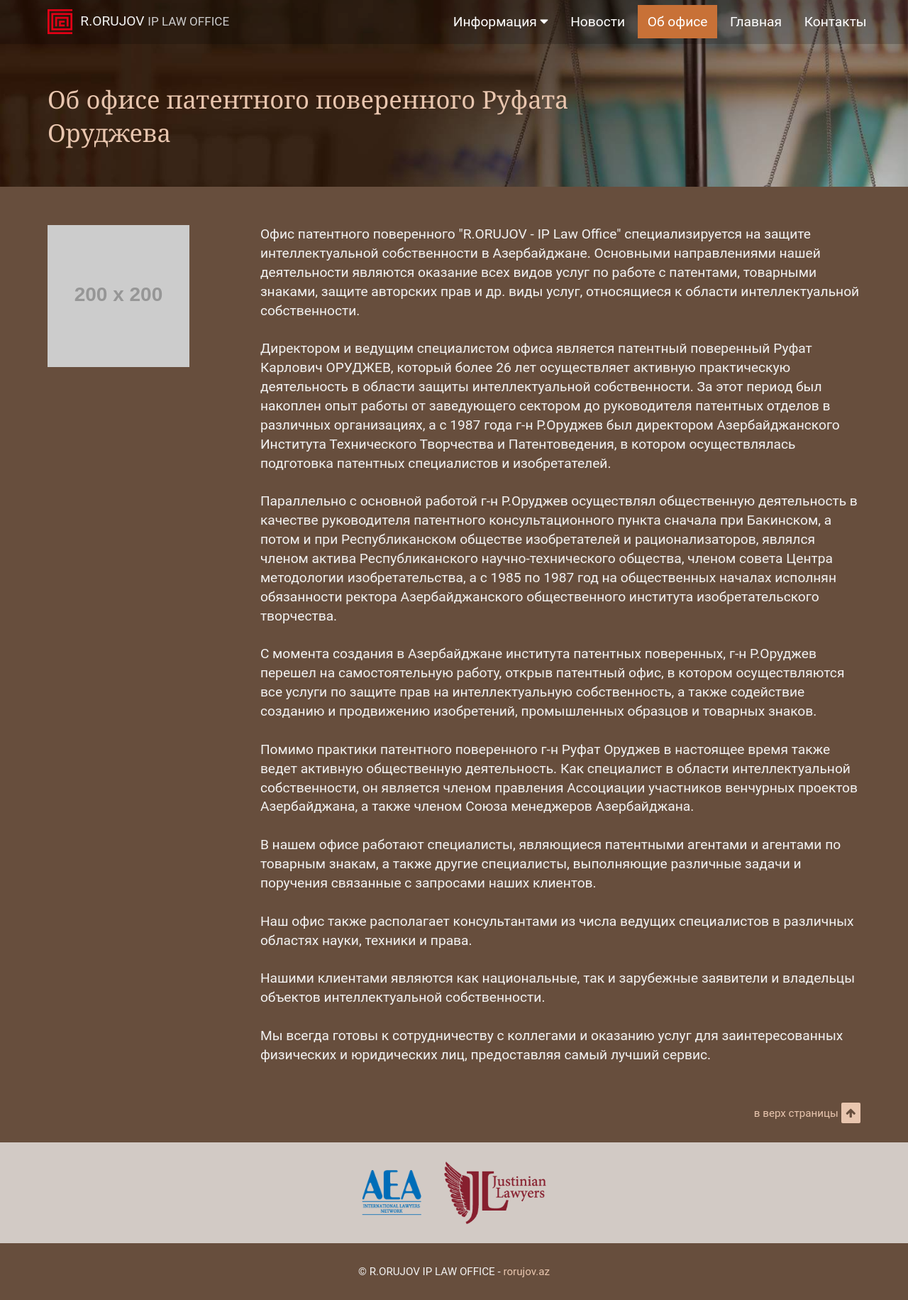
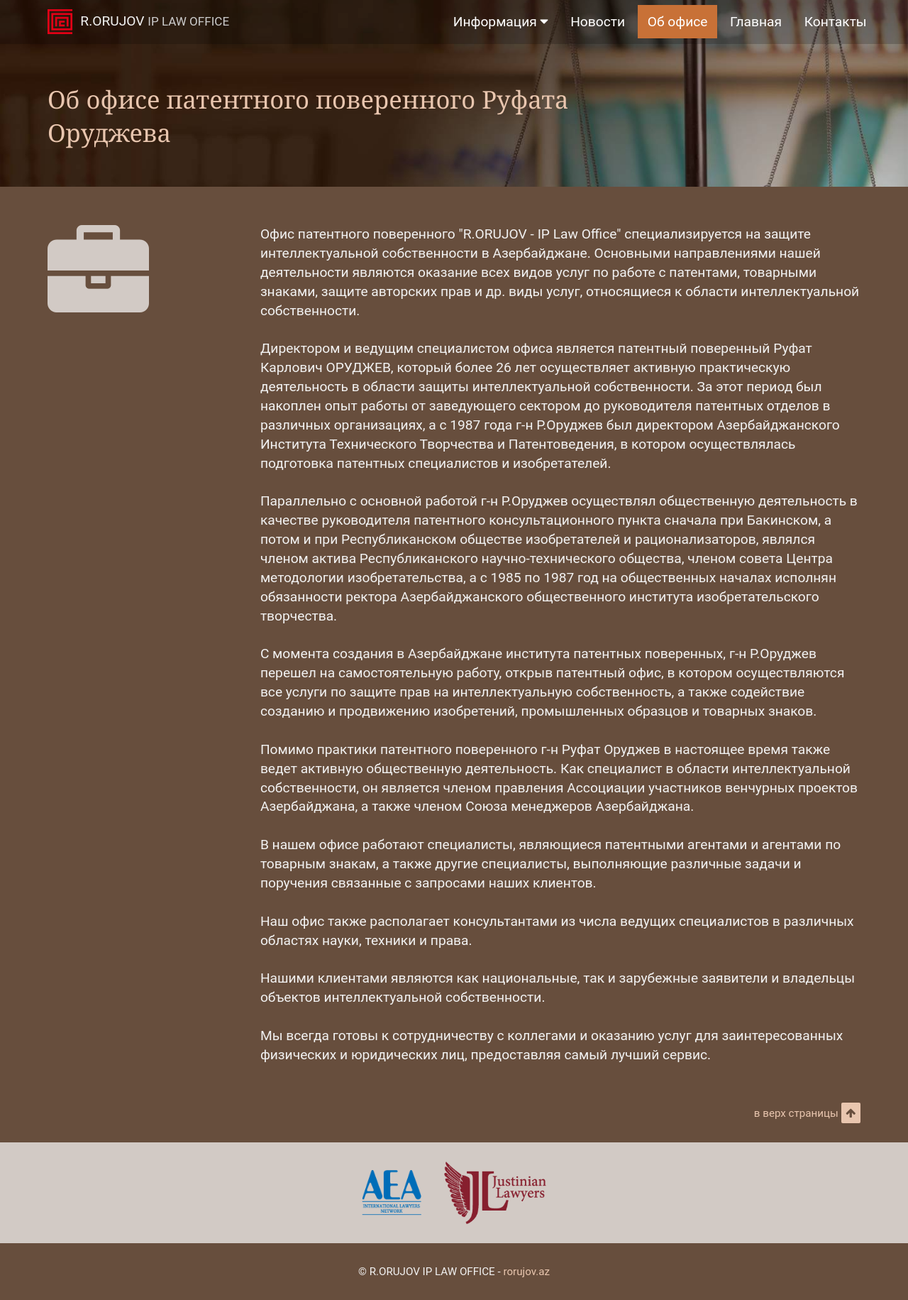
Before and after one commit to anarorujov/rorujov, a Jekyll site: the page built from ru/about.html, in a window 1280 px wide. Shown: the whole page at 71% size. Built offline with Jekyll 4.4.1, drawn with Linux system fonts in a browser that asks for light colours.

Commit message:
Added case icon. Made some style amendments.

```diff
--- a/_layouts/primary-ru.html
+++ b/_layouts/primary-ru.html
@@ -75,7 +75,7 @@
                 {% endif %}
                 <!--loads carousel snippet for home page-->
                 {% if page.url == '/' %}
-                    <h2>Офис патентного поверенного Руфата Оруджева</h2>
+                    <h2>Офис патентного поверенного<br>Руфата Оруджева</h2>
                     {% include services-lists-carousel-ru.html %}
                 {% endif %}
             </div>
--- a/css/main.css
+++ b/css/main.css
@@ -569,6 +569,7 @@ nav {
 
 a.optionalMenuItemDescription {
     color: #f2f2f2;
+    font-size: 0.8889rem;
 }
 
 a.optionalMenuItemDescription:hover {
@@ -821,6 +822,11 @@ a.optionalMenuItemDescription:hover {
     border-bottom: none;
 }
 
+.contextMenuContainer img {
+    display: block;
+    margin-bottom: 1.4rem;
+}
+
 /* ARTICLE */
 
 .articleMain span {
@@ -840,14 +846,16 @@ a.optionalMenuItemDescription:hover {
 /* context menu and article spacing */
 
 article,
-.contextMenuContainer {
+.contextMenuContainer,
+.news {
     padding-left: 0.7rem;
     padding-right: 0.7rem;
 }
 
 @media only screen and (min-width: 25em) {
     article,
-    .contextMenuContainer {
+    .contextMenuContainer,
+    .news {
         padding-left: 1.4rem;
         padding-right: 1.4rem;
     }
--- a/ru/about.html
+++ b/ru/about.html
@@ -9,7 +9,7 @@ pageHeaderTagClass: articlePageHeader
 
         <!--ASIDE-->
         <aside class="unit xs-1 l-1-4 contextMenuContainer">
-            <img src="http://placehold.it/200" alt="">
+            <img src="{{site.baseurl}}/img/case-icon.png" alt="Изображение делового портфеля">
         </aside>
 
         <!--ARTICLE-->
```
Also changed, not shown: img/case-icon.png (added).
